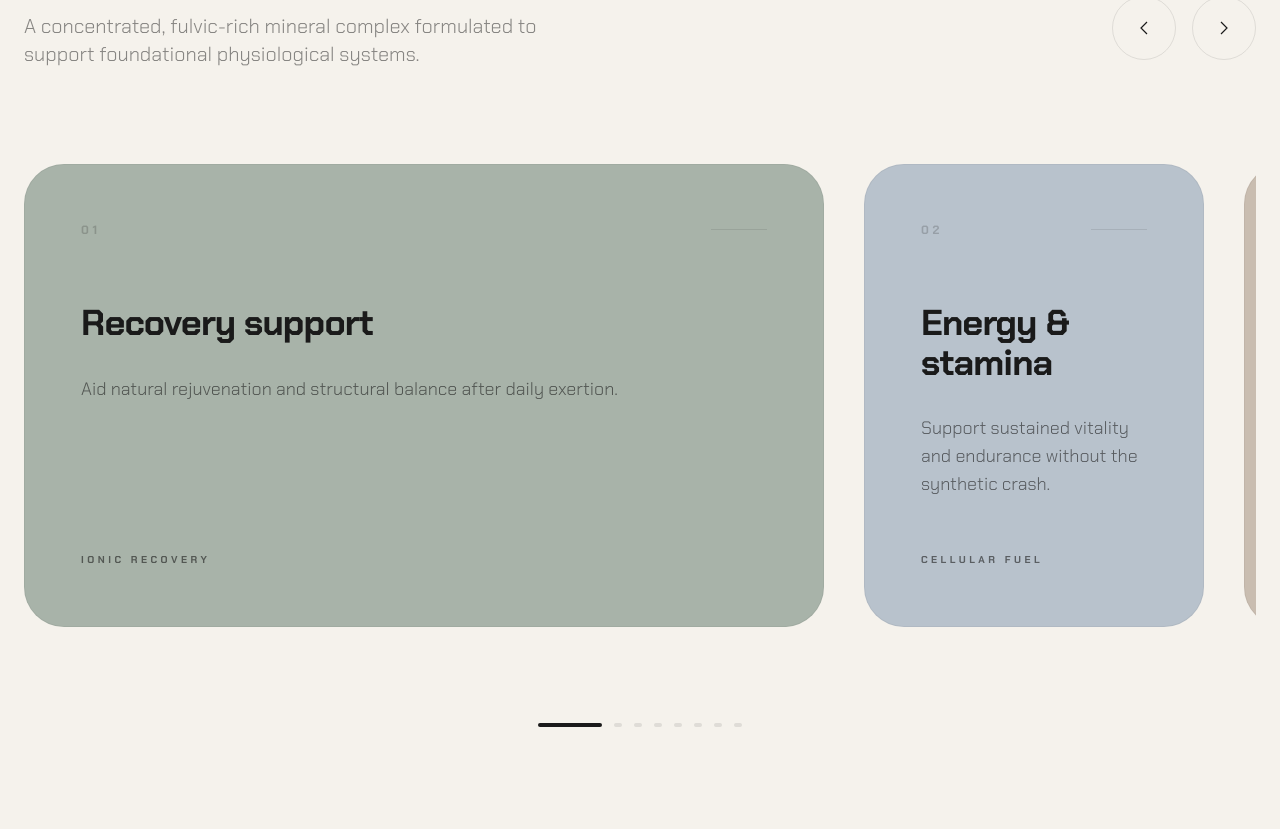
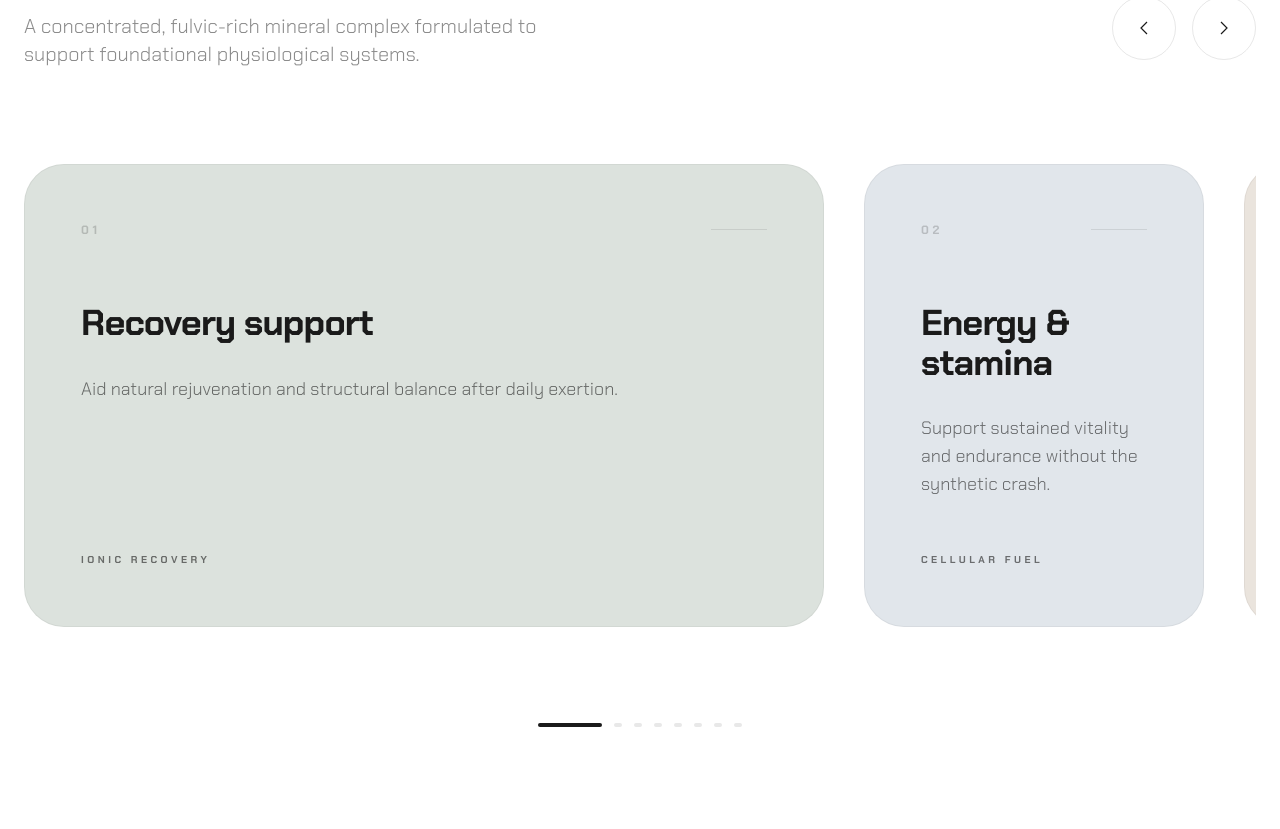
Before and after one commit to Basithamid19/NV_LABS, a React (Vite) app: page / in a window 1280 px wide. Shown: the part 2471-3300 px from the top of the page. Built offline with nearby package versions, Linux system fonts and the light colour scheme.

Commit message:
Update Benefits.tsx

```diff
--- a/components/Benefits.tsx
+++ b/components/Benefits.tsx
@@ -15,7 +15,7 @@ const benefitData: BenefitCard[] = [
     title: "Recovery support",
     description: "Aid natural rejuvenation and structural balance after daily exertion.",
     tag: "Ionic recovery",
-    bgColor: "#A8B3A9",
+    bgColor: "#DCE2DD", // Lighter Sage
     textColor: "text-charcoal"
   },
   {
@@ -23,7 +23,7 @@ const benefitData: BenefitCard[] = [
     title: "Energy & stamina",
     description: "Support sustained vitality and endurance without the synthetic crash.",
     tag: "Cellular fuel",
-    bgColor: "#B8C2CC",
+    bgColor: "#E1E6EB", // Lighter Slate
     textColor: "text-charcoal"
   },
   {
@@ -31,7 +31,7 @@ const benefitData: BenefitCard[] = [
     title: "Cognitive clarity",
     description: "Support mental sharpness, focus, and long-term cognitive endurance.",
     tag: "Nootropic support",
-    bgColor: "#C9BDB0",
+    bgColor: "#EAE4DD", // Lighter Taupe
     textColor: "text-charcoal"
   },
   {
@@ -39,7 +39,7 @@ const benefitData: BenefitCard[] = [
     title: "Stress & mood",
     description: "Support a grounded, balanced response to environmental stressors.",
     tag: "Inner calm",
-    bgColor: "#C7B2B7",
+    bgColor: "#E8DFE1", // Lighter Rose
     textColor: "text-charcoal"
   },
   {
@@ -47,7 +47,7 @@ const benefitData: BenefitCard[] = [
     title: "Immune support",
     description: "Support your body's innate defense systems and resilience.",
     tag: "Grounded health",
-    bgColor: "#C5C1D0",
+    bgColor: "#E5E3EA", // Lighter Lavender
     textColor: "text-charcoal"
   },
   {
@@ -55,15 +55,15 @@ const benefitData: BenefitCard[] = [
     title: "Mineral replenishment",
     description: "84+ trace minerals in their most bioavailable, earth-grown form.",
     tag: "Full-spectrum",
-    bgColor: "#6E6F7B",
-    textColor: "text-white"
+    bgColor: "#DDE0E3", // Lighter Steel Blue
+    textColor: "text-charcoal"
   },
   {
     category: "07",
     title: "Gut support",
     description: "Support healthy nutrient absorption and microbial harmony.",
     tag: "Bioavailable intake",
-    bgColor: "#A8B3A9",
+    bgColor: "#DCE2DD", // Lighter Sage
     textColor: "text-charcoal"
   },
   {
@@ -71,7 +71,7 @@ const benefitData: BenefitCard[] = [
     title: "Healthy aging",
     description: "Support cellular health and longevity focus across the years.",
     tag: "Timeless wellness",
-    bgColor: "#B8C2CC",
+    bgColor: "#E1E6EB", // Lighter Slate
     textColor: "text-charcoal"
   },
 ];
@@ -139,7 +139,7 @@ export const Benefits: React.FC<BenefitsProps> = ({ onNavigate }) => {
   };
 
   return (
-    <section className="pt-16 md:pt-[120px] pb-16 md:pb-[120px] bg-mutedParchment border-t border-charcoal/5 overflow-hidden">
+    <section className="pt-16 md:pt-[120px] pb-16 md:pb-[120px] bg-white border-t border-charcoal/5 overflow-hidden">
       <div className="container mx-auto px-6 max-w-7xl">
 
         {/* Header with Navigation Controls */}
```
